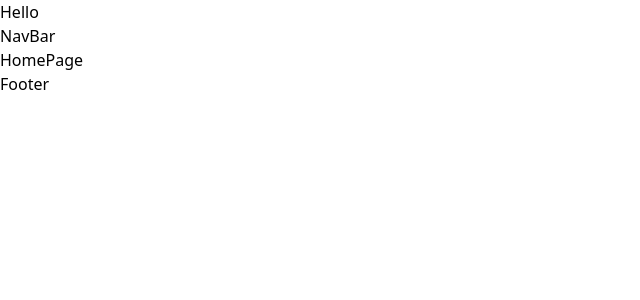
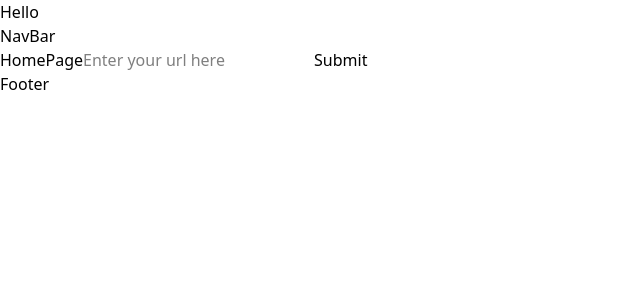
Before and after one commit to Aayushman-nvm/Short-url-generator, a React (Vite) app in the folder client/: page /home in a window 1280 px wide. Shown: the top 300 px of the page, without its empty margins (0-640 px from the left). Built offline with nearby package versions, Linux system fonts and the light colour scheme.

Commit message:
home page (incomplete)

```diff
--- a/client/src/Pages/HomePage.jsx
+++ b/client/src/Pages/HomePage.jsx
@@ -1,8 +1,38 @@
-import React from 'react'
+import { useState, useEffect } from "react"
+function HomePage() {
+  const [reqUrl, setReqUrl] = useState("");
+  const [data, setData]=useState(null);
 
-function HomePage() {
+  useEffect(() => {
+    console.log(reqUrl);
+  }, [reqUrl]);
+
+  async function handleSubmit() {
+    try {
+      const response = await fetch("http://localhost:5000/url", {
+        method: "POST",
+        headers: { "Content-Type": "application/json" },
+        body: JSON.stringify({url:reqUrl}),
+      });
+      const data= await response.json();
+      console.log("RESPONSE: ", data);
+      console.log("BODY URL", data.url);
+      console.log("BODY ID", data.id);
+      setData(data);
+    } catch (error) {
+      console.log(error);
+    }
+  }
   return (
-    <div>HomePage</div>
+    <div>HomePage
+      <input onChange={(e) => setReqUrl(e.target.value)} value={reqUrl} placeholder="Enter your url here" />
+      <button onClick={handleSubmit}>Submit</button>
+      {data &&
+      <div>
+        <a href={`https://${data.url}`}>http://shorturl/{data.id}</a>
+        </div>
+        }
+    </div>
   )
 }
 
```
